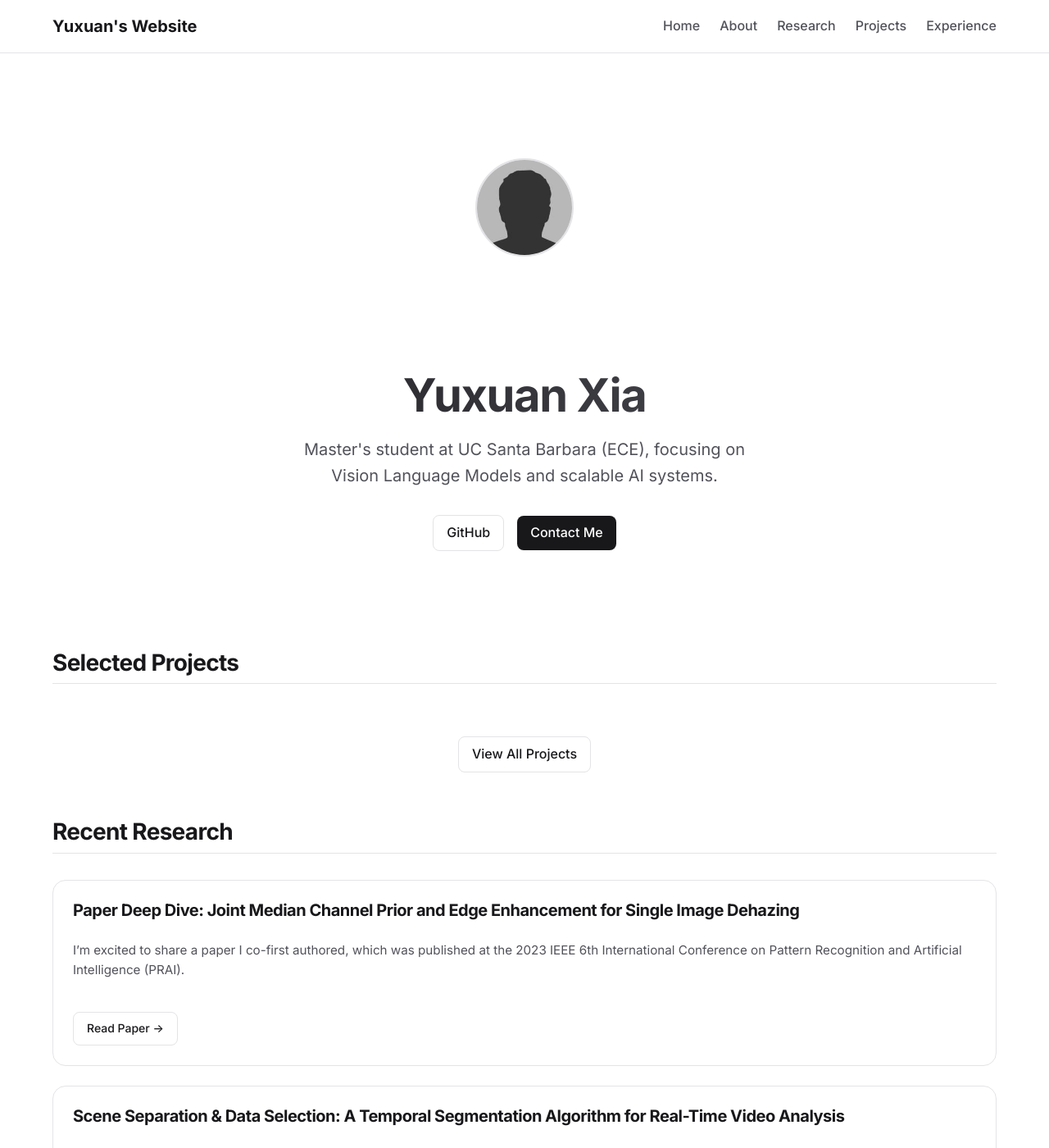
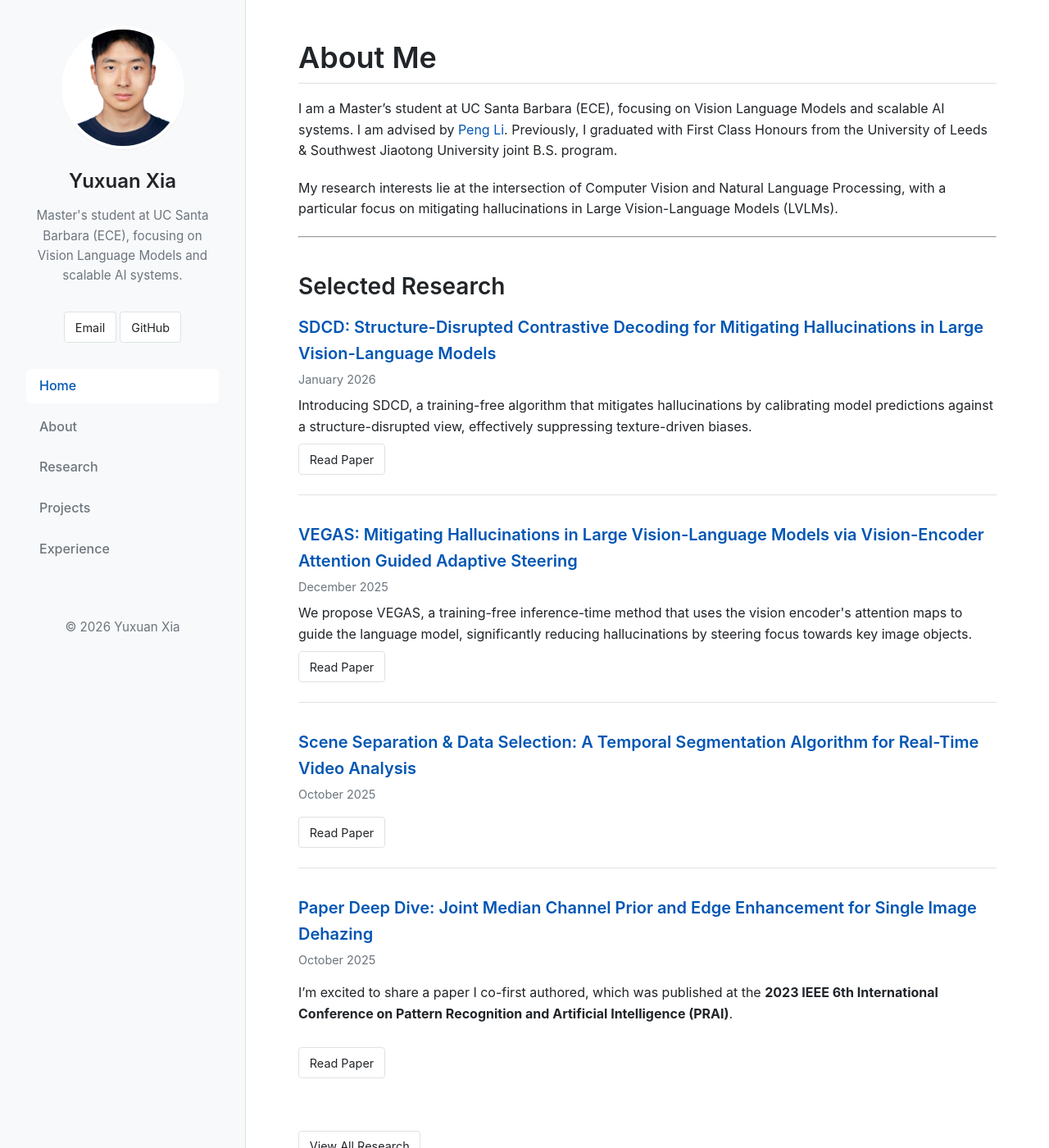
Before and after one commit to xyx-creator/xyx-creator.github.io, a Jekyll site: the page built from index.md, in a window 1280 px wide and 1400 px high. Shown: the whole window at 82% size. Built offline with Jekyll 4.4.1, drawn with Linux system fonts in a browser that asks for light colours; some of the changed text lies outside the part shown.

Commit message:
Switch to AcademicPages style with Sidebar layout

```diff
--- a/_layouts/default.html
+++ b/_layouts/default.html
@@ -19,32 +19,43 @@
 </head>
 <body>
 
-    <header class="site-header">
-        <div class="container nav-flex">
-            <a href="{{ '/' | relative_url }}" class="site-title">{{ site.title }}</a>
-            <nav class="nav-links">
-                <a href="{{ '/' | relative_url }}">Home</a>
-                <a href="{{ '/about/' | relative_url }}">About</a>
-                <a href="{{ '/research/' | relative_url }}">Research</a>
-                <a href="{{ '/projects/' | relative_url }}">Projects</a>
-                <a href="{{ '/work/' | relative_url }}">Experience</a>
+    <div class="site-wrapper">
+        <!-- Persistent Sidebar -->
+        <aside class="sidebar">
+            <div class="sidebar-profile">
+                {% if site.author.avatar %}
+                <img src="{{ site.author.avatar | relative_url }}" alt="{{ site.author.name }}" class="profile-avatar">
+                {% endif %}
+                <h3>{{ site.author.name }}</h3>
+                <p>{{ site.author.bio }}</p>
+                <div class="social-links">
+                    {% if site.author.email %}
+                    <a href="mailto:{{ site.author.email }}" class="btn">Email</a>
+                    {% endif %}
+                    {% if site.author.github %}
+                    <a href="{{ site.author.github }}" class="btn">GitHub</a>
+                    {% endif %}
+                </div>
+            </div>
+
+            <nav class="sidebar-nav">
+                <a href="{{ '/' | relative_url }}" class="{% if page.url == '/' %}active{% endif %}">Home</a>
+                <a href="{{ '/about/' | relative_url }}" class="{% if page.url contains '/about/' %}active{% endif %}">About</a>
+                <a href="{{ '/research/' | relative_url }}" class="{% if page.url contains '/research/' %}active{% endif %}">Research</a>
+                <a href="{{ '/projects/' | relative_url }}" class="{% if page.url contains '/projects/' %}active{% endif %}">Projects</a>
+                <a href="{{ '/work/' | relative_url }}" class="{% if page.url contains '/work/' %}active{% endif %}">Experience</a>
             </nav>
-        </div>
-    </header>
 
-    <main class="main-content container">
-        {{ content }}
-    </main>
+            <footer class="site-footer" style="margin-top: 2rem; padding-top: 1rem; border-top: none;">
+                <p>&copy; {{ site.time | date: '%Y' }} {{ site.author.name }}</p>
+            </footer>
+        </aside>
 
-    <footer class="site-footer">
-        <div class="container">
-            <p>&copy; {{ site.time | date: '%Y' }} {{ site.author.name }}. Powered by Jekyll & GitHub Pages.</p>
-            <div class="social-links">
-                {% if site.author.github %}<a href="{{ site.author.github }}">GitHub</a>{% endif %}
-                {% if site.author.email %}<a href="mailto:{{ site.author.email }}">Email</a>{% endif %}
-            </div>
-        </div>
-    </footer>
+        <!-- Main Content -->
+        <main class="main-content">
+            {{ content }}
+        </main>
+    </div>
 
 </body>
 </html>
--- a/assets/css/style.css
+++ b/assets/css/style.css
@@ -1,45 +1,44 @@
 :root {
-  /* Modern Palette - Light Mode */
+  /* Academic/Clean Palette - Light Mode */
   --bg-primary: #ffffff;
-  --bg-secondary: #f4f4f5; /* Zinc-100 */
-  --bg-tertiary: #e4e4e7; /* Zinc-200 */
-  --text-primary: #18181b; /* Zinc-900 */
-  --text-secondary: #52525b; /* Zinc-600 */
-  --text-tertiary: #a1a1aa; /* Zinc-400 */
-  --accent: #2563eb; /* Blue-600 */
-  --accent-hover: #1d4ed8; /* Blue-700 */
-  --border: #e4e4e7; /* Zinc-200 */
+  --bg-secondary: #f8f9fa; /* Light Gray */
+  --bg-sidebar: #f8f9fa; /* Sidebar Background */
+  --text-primary: #212529; /* Dark Gray */
+  --text-secondary: #6c757d; /* Muted Gray */
+  --text-tertiary: #adb5bd;
+  --accent: #0056b3; /* Academic Blue */
+  --accent-hover: #004494;
+  --border: #dee2e6;
   --card-bg: #ffffff;
-  --shadow-sm: 0 1px 2px 0 rgb(0 0 0 / 0.05);
-  --shadow-md: 0 4px 6px -1px rgb(0 0 0 / 0.1), 0 2px 4px -2px rgb(0 0 0 / 0.1);
-  --shadow-lg: 0 10px 15px -3px rgb(0 0 0 / 0.1), 0 4px 6px -4px rgb(0 0 0 / 0.1);
+  --shadow-sm: 0 1px 2px rgba(0,0,0,0.05);
+  --shadow-md: 0 4px 6px rgba(0,0,0,0.05);
 
-  --font-sans: 'Inter', -apple-system, BlinkMacSystemFont, "Segoe UI", Roboto, "Helvetica Neue", Arial, sans-serif;
-  --font-mono: 'JetBrains Mono', ui-monospace, SFMono-Regular, Menlo, Monaco, Consolas, monospace;
+  /* Fonts */
+  --font-sans: -apple-system, BlinkMacSystemFont, "Segoe UI", Roboto, "Helvetica Neue", Arial, sans-serif;
+  --font-serif: "Georgia", "Times New Roman", serif;
+  --font-mono: 'JetBrains Mono', monospace;
 }
 
 @media (prefers-color-scheme: dark) {
   :root {
-    /* Modern Palette - Dark Mode */
-    --bg-primary: #09090b; /* Zinc-950 */
-    --bg-secondary: #18181b; /* Zinc-900 */
-    --bg-tertiary: #27272a; /* Zinc-800 */
-    --text-primary: #f4f4f5; /* Zinc-100 */
-    --text-secondary: #a1a1aa; /* Zinc-400 */
-    --text-tertiary: #52525b; /* Zinc-600 */
-    --accent: #3b82f6; /* Blue-500 */
-    --accent-hover: #60a5fa; /* Blue-400 */
-    --border: #27272a; /* Zinc-800 */
-    --card-bg: #18181b; /* Zinc-900 */
-    --shadow-sm: 0 1px 2px 0 rgb(0 0 0 / 0.5);
-    --shadow-md: 0 4px 6px -1px rgb(0 0 0 / 0.5), 0 2px 4px -2px rgb(0 0 0 / 0.5);
+    /* Dark Mode */
+    --bg-primary: #121212;
+    --bg-secondary: #1e1e1e;
+    --bg-sidebar: #1e1e1e;
+    --text-primary: #e0e0e0;
+    --text-secondary: #a0a0a0;
+    --text-tertiary: #606060;
+    --accent: #4dabf7; /* Light Blue */
+    --accent-hover: #74c0fc;
+    --border: #2c2c2c;
+    --card-bg: #1e1e1e;
+    --shadow-sm: 0 1px 2px rgba(0,0,0,0.3);
+    --shadow-md: 0 4px 6px rgba(0,0,0,0.3);
   }
 }
 
-/* Reset & Base */
-*, *::before, *::after {
-  box-sizing: border-box;
-}
+/* Base */
+*, *::before, *::after { box-sizing: border-box; }
 
 body {
   margin: 0;
@@ -47,322 +46,161 @@ body {
   background-color: var(--bg-primary);
   color: var(--text-primary);
   line-height: 1.6;
-  -webkit-font-smoothing: antialiased;
 }
 
-img {
-  max-width: 100%;
-  display: block;
-  border-radius: 0.5rem;
+a { color: var(--accent); text-decoration: none; transition: color 0.2s; }
+a:hover { text-decoration: underline; color: var(--accent-hover); }
+img { max-width: 100%; display: block; border-radius: 4px; }
+
+/* Layout: Sidebar + Content */
+.site-wrapper {
+  display: flex;
+  min-height: 100vh;
 }
 
-a {
-  color: inherit;
-  text-decoration: none;
-  transition: color 0.2s;
+/* Sidebar Styles */
+.sidebar {
+  width: 300px;
+  background-color: var(--bg-sidebar);
+  border-right: 1px solid var(--border);
+  padding: 2rem;
+  flex-shrink: 0;
+  position: sticky;
+  top: 0;
+  height: 100vh;
+  overflow-y: auto;
+  text-align: center;
 }
 
-a:hover {
-  color: var(--accent);
+.profile-avatar {
+  width: 150px;
+  height: 150px;
+  border-radius: 50%;
+  object-fit: cover;
+  margin: 0 auto 1.5rem;
+  border: 4px solid var(--bg-primary);
+  box-shadow: var(--shadow-sm);
 }
 
-/* Typography */
-h1, h2, h3, h4, h5, h6 {
-  line-height: 1.2;
-  margin-top: 2em;
-  margin-bottom: 0.5em;
-  font-weight: 700;
-  letter-spacing: -0.025em;
-}
-
-h1 { font-size: 2.5rem; }
-h2 { font-size: 1.75rem; border-bottom: 1px solid var(--border); padding-bottom: 0.5rem; }
-h3 { font-size: 1.5rem; }
-
-p { margin-bottom: 1.5em; }
-
-code {
-  font-family: var(--font-mono);
-  font-size: 0.9em;
-  background-color: var(--bg-secondary);
-  padding: 0.2em 0.4em;
-  border-radius: 0.25rem;
-}
-
-pre {
-  background-color: var(--bg-secondary);
-  padding: 1rem;
-  border-radius: 0.5rem;
-  overflow-x: auto;
-}
-
-/* Layout */
-.container {
-  max-width: 1200px;
-  margin: 0 auto;
-  padding: 0 1.5rem;
-}
-
-.main-content {
-  padding: 4rem 0;
-  min-height: 80vh;
-}
-
-/* Navigation */
-.site-header {
-  position: sticky;
-  top: 0;
-  z-index: 50;
-  background-color: rgba(var(--bg-primary), 0.8);
-  backdrop-filter: blur(12px);
-  -webkit-backdrop-filter: blur(12px);
-  border-bottom: 1px solid var(--border);
-  padding: 1rem 0;
-}
-
-.nav-flex {
-  display: flex;
-  justify-content: space-between;
-  align-items: center;
-}
-
-.site-title {
-  font-weight: 700;
-  font-size: 1.25rem;
-}
-
-.nav-links {
-  display: flex;
-  gap: 1.5rem;
-}
-
-.nav-links a {
-  color: var(--text-secondary);
-  font-weight: 500;
-}
-
-.nav-links a:hover {
+.sidebar h3 {
+  margin: 0.5rem 0;
+  font-size: 1.5rem;
   color: var(--text-primary);
 }
 
-/* Bento Grid System */
-.bento-grid {
-  display: grid;
-  grid-template-columns: repeat(auto-fit, minmax(300px, 1fr));
-  gap: 1.5rem;
-  margin: 2rem 0;
+.sidebar p {
+  color: var(--text-secondary);
+  font-size: 0.95rem;
+  margin-bottom: 1.5rem;
 }
 
-.bento-card {
-  background-color: var(--card-bg);
-  border: 1px solid var(--border);
-  border-radius: 1rem;
-  padding: 1.5rem;
-  transition: transform 0.2s, box-shadow 0.2s, border-color 0.2s;
+.sidebar-nav {
   display: flex;
   flex-direction: column;
+  gap: 0.5rem;
+  margin-top: 2rem;
+  text-align: left;
 }
 
-.bento-card:hover {
-  transform: translateY(-2px);
-  box-shadow: var(--shadow-lg);
-  border-color: var(--accent);
+.sidebar-nav a {
+  padding: 0.5rem 1rem;
+  border-radius: 6px;
+  color: var(--text-secondary);
+  font-weight: 500;
+  display: block;
 }
 
-.bento-card.span-2 {
-  grid-column: span 2;
+.sidebar-nav a:hover,
+.sidebar-nav a.active {
+  background-color: var(--bg-primary);
+  color: var(--accent);
+  text-decoration: none;
 }
 
-@media (max-width: 768px) {
-  .bento-card.span-2 {
-    grid-column: span 1;
-  }
+/* Main Content Area */
+.main-content {
+  flex-grow: 1;
+  padding: 3rem 4rem;
+  max-width: 1000px; /* Limit width for readability */
 }
 
-.bento-card h3 {
-  margin-top: 0;
-  font-size: 1.25rem;
+/* Responsive: Mobile */
+@media (max-width: 900px) {
+  .site-wrapper { flex-direction: column; }
+  .sidebar {
+    width: 100%;
+    height: auto;
+    position: relative;
+    border-right: none;
+    border-bottom: 1px solid var(--border);
+    padding: 2rem 1rem;
+  }
+  .main-content { padding: 2rem 1rem; }
 }
 
-.bento-card p {
-  color: var(--text-secondary);
-  font-size: 0.95rem;
-  flex-grow: 1;
+/* Typography & Elements */
+h1, h2, h3, h4 { margin-top: 1.5em; margin-bottom: 0.5em; font-weight: 600; line-height: 1.25; }
+h1 { font-size: 2.25rem; border-bottom: 1px solid var(--border); padding-bottom: 0.5rem; margin-top: 0; }
+h2 { font-size: 1.75rem; }
+h3 { font-size: 1.4rem; }
+
+p { margin-bottom: 1.25rem; }
+
+/* List Styles (Academic Style) */
+.paper-list {
+  list-style: none;
+  padding: 0;
 }
 
-.bento-footer {
-  margin-top: 1rem;
-  display: flex;
-  justify-content: space-between;
-  align-items: center;
-  font-size: 0.875rem;
-  color: var(--text-tertiary);
+.paper-item {
+  margin-bottom: 2rem;
+  padding-bottom: 1.5rem;
+  border-bottom: 1px solid var(--border);
 }
 
-/* Hero Section */
-.hero {
-  padding: 4rem 0;
-  text-align: center;
+.paper-item:last-child { border-bottom: none; }
+
+.paper-title {
+  font-size: 1.25rem;
+  font-weight: 600;
+  display: block;
+  margin-bottom: 0.25rem;
 }
 
-.hero h1 {
-  font-size: 3.5rem;
-  background: linear-gradient(to right, var(--text-primary), var(--text-secondary));
-  -webkit-background-clip: text;
-  -webkit-text-fill-color: transparent;
-  margin-bottom: 1rem;
+.paper-meta {
+  font-size: 0.9rem;
+  color: var(--text-secondary);
+  margin-bottom: 0.5rem;
 }
 
-.hero p {
-  font-size: 1.25rem;
-  color: var(--text-secondary);
-  max-width: 600px;
-  margin: 0 auto 2rem;
-}
-
-.profile-avatar {
-  width: 120px;
-  height: 120px;
-  border-radius: 50%;
-  object-fit: cover;
-  margin-bottom: 1.5rem;
-  border: 2px solid var(--border);
+.paper-excerpt {
+  color: var(--text-primary);
+  font-size: 1rem;
 }
 
 /* Buttons */
 .btn {
-  display: inline-flex;
-  align-items: center;
-  padding: 0.5rem 1rem;
-  border-radius: 0.5rem;
-  font-weight: 500;
-  transition: all 0.2s;
+  display: inline-block;
+  padding: 0.4rem 0.8rem;
+  font-size: 0.9rem;
+  border: 1px solid var(--border);
+  border-radius: 4px;
+  background-color: var(--bg-primary);
+  color: var(--text-primary);
+  margin-top: 0.5rem;
 }
 
-.btn-primary {
-  background-color: var(--text-primary);
-  color: var(--bg-primary);
-}
-
-.btn-primary:hover {
-  background-color: var(--text-secondary);
-  color: var(--bg-primary);
-}
-
-.btn-outline {
-  border: 1px solid var(--border);
-  color: var(--text-primary);
-}
-
-.btn-outline:hover {
-  border-color: var(--text-primary);
+.btn:hover {
   background-color: var(--bg-secondary);
-}
-
-/* Tags */
-.tag {
-  display: inline-block;
-  background-color: var(--bg-secondary);
-  color: var(--text-secondary);
-  padding: 0.25em 0.6em;
-  border-radius: 9999px;
-  font-size: 0.75rem;
-  font-weight: 600;
-  margin-right: 0.5rem;
-  margin-bottom: 0.5rem;
+  border-color: var(--text-secondary);
+  text-decoration: none;
 }
 
 /* Footer */
 .site-footer {
+  margin-top: 4rem;
+  padding-top: 2rem;
   border-top: 1px solid var(--border);
-  padding: 2rem 0;
-  margin-top: 4rem;
   color: var(--text-tertiary);
-  text-align: center;
+  font-size: 0.875rem;
 }
-
-/* Utilities */
-.text-sm { font-size: 0.875rem; }
-.text-muted { color: var(--text-secondary); }
-.flex-center { display: flex; align-items: center; justify-content: center; }
-.mb-4 { margin-bottom: 1rem; }
-
-/* Enhanced Article Styles (Prose) */
-.article-content {
-  max-width: 800px;
-  margin: 0 auto;
-  font-size: 1.125rem;
-  color: var(--text-primary);
-}
-
-.article-content p {
-  margin-bottom: 1.75em;
-  line-height: 1.75;
-}
-
-.article-content h1,
-.article-content h2,
-.article-content h3 {
-  margin-top: 2.5em;
-  margin-bottom: 0.8em;
-  color: var(--text-primary);
-}
-
-.article-content ul,
-.article-content ol {
-  margin-bottom: 1.75em;
-  padding-left: 1.5em;
-}
-
-.article-content li {
-  margin-bottom: 0.5em;
-  padding-left: 0.5em;
-}
-
-.article-content li::marker {
-  color: var(--text-tertiary);
-}
-
-.article-content blockquote {
-  border-left: 4px solid var(--accent);
-  padding-left: 1.5rem;
-  margin: 2rem 0;
-  font-style: italic;
-  color: var(--text-secondary);
-  background-color: var(--bg-secondary);
-  padding: 1.5rem;
-  border-radius: 0 0.5rem 0.5rem 0;
-}
-
-.article-content img {
-  margin: 2rem auto;
-  box-shadow: var(--shadow-md);
-}
-
-.article-content a {
-  color: var(--accent);
-  text-decoration: underline;
-  text-decoration-thickness: 1px;
-  text-underline-offset: 4px;
-}
-
-.article-content a:hover {
-  color: var(--accent-hover);
-  text-decoration-thickness: 2px;
-}
-
-/* Syntax Highlighting adjustments */
-.highlight {
-  background-color: var(--bg-secondary);
-  padding: 1.5rem;
-  border-radius: 0.75rem;
-  margin: 2rem 0;
-  overflow-x: auto;
-  border: 1px solid var(--border);
-}
-
-.highlight pre {
-  background-color: transparent;
-  padding: 0;
-  margin: 0;
-}
--- a/index.md
+++ b/index.md
@@ -1,5 +1,55 @@
 ---
-layout: home
+layout: default
 title: Home
 permalink: /
 ---
+
+<h1>About Me</h1>
+
+I am a Master's student at UC Santa Barbara (ECE), focusing on Vision Language Models and scalable AI systems. I am advised by [Peng Li](https://web.ece.ucsb.edu/~lip/). Previously, I graduated with First Class Honours from the University of Leeds & Southwest Jiaotong University joint B.S. program.
+
+My research interests lie at the intersection of Computer Vision and Natural Language Processing, with a particular focus on mitigating hallucinations in Large Vision-Language Models (LVLMs).
+
+---
+
+## Selected Research
+
+<ul class="paper-list">
+  {% assign target_papers = "2026-01-07-sdcd,2025-12-12-vegas" | split: "," %}
+  {% assign research_papers = site.research | where_exp: "item", "target_papers contains item.slug" | sort: 'date' | reverse %}
+
+  {% comment %} Fallback: if slug matching fails, just show the latest 2 {% endcomment %}
+  {% if research_papers.size == 0 %}
+    {% assign research_papers = site.research | sort: 'date' | reverse | limit: 2 %}
+  {% endif %}
+
+  {% for paper in research_papers %}
+  <li class="paper-item">
+    <a href="{{ paper.url | relative_url }}" class="paper-title">{{ paper.title }}</a>
+    <div class="paper-meta">{{ paper.date | date: "%B %Y" }}</div>
+    <div class="paper-excerpt">{{ paper.excerpt }}</div>
+    <div class="paper-links">
+      <a href="{{ paper.url | relative_url }}" class="btn">Read Paper</a>
+    </div>
+  </li>
+  {% endfor %}
+</ul>
+
+[View All Research](/research/){: .btn}
+
+---
+
+## Recent Projects
+
+<div class="bento-grid" style="margin-top: 1rem;">
+  {% for project in site.projects limit:3 %}
+    <a href="{{ project.url | relative_url }}" class="bento-card">
+      <div class="bento-header">
+        <h3>{{ project.title }}</h3>
+      </div>
+      <p>{{ project.excerpt | strip_html | truncate: 100 }}</p>
+    </a>
+  {% endfor %}
+</div>
+
+[View All Projects](/projects/){: .btn}
```
Also changed, not shown: assets/images/bio-photo.jpg.
